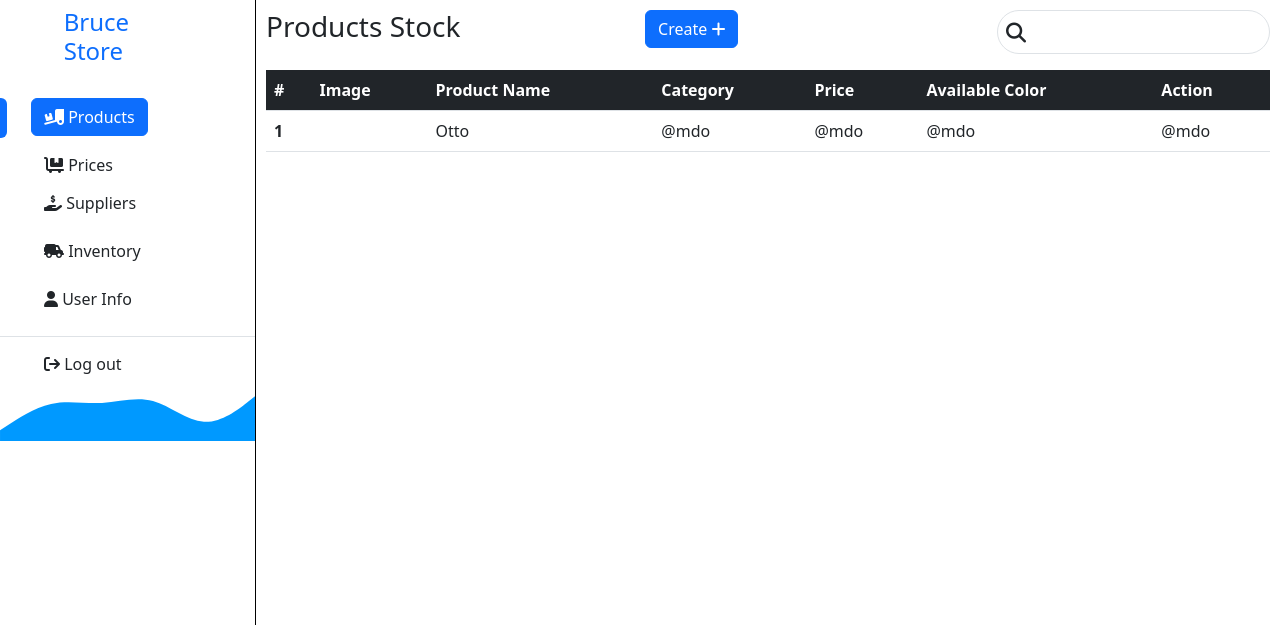
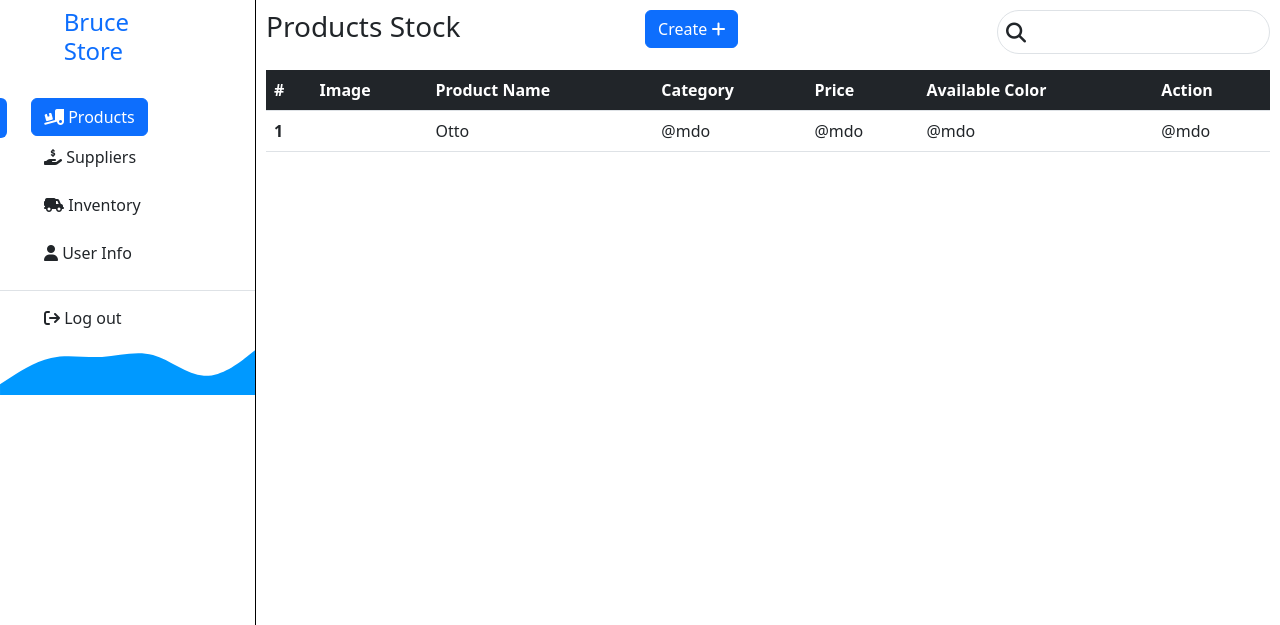
Before and after one commit to RUTAGENGWA-ASANTE-BRUCE/Stock-Management-CodeIgnitor, a CodeIgniter app: page /Stock-Management-CodeIgnitor/index.php/stock/stockProducts/1 in a window 1280 px wide. Shown: the top 625 px of the page. Run offline with CodeIgniter, Linux system fonts and the light colour scheme; data that the repository does not hold is empty; some libraries are stand-ins or nearby versions.

Commit message:
new change

```diff
--- a/stockManagement/application/views/productsStock.php
+++ b/stockManagement/application/views/productsStock.php
@@ -41,14 +41,7 @@
                     Products
                 </a>
             </div>
-            <div class="">
-                <div style="width:7px;height:40px; " class="rounded-end float-start bg-white"></div>
-                <a class="btn bg-white  ms-4 mt-2">
 
-                    <i class="fa-solid fa-cart-flatbed"></i>
-                    Prices
-                </a>
-            </div>
             <div class="">
                 <div style="width:7px;height:40px; " class="rounded-end float-start bg-white"></div>
                 <a class="btn bg-white  ms-4" href="<?php echo base_url().'index.php/Stock/productSuppliers/'.$user['user_id'];?>">
@@ -107,7 +100,7 @@
 
             <div class="d-flex justify-content-between">
                 <h3>Products Stock</h3>
-                <div class="col-2 text-right"><a href="<?php echo base_url().'index.php/User/create';?>" class="btn btn-primary">Create
+                <div class="col-2 text-right"><a href="<?php echo base_url().'index.php/Stock/createProduct/'.$user['user_id'];?>" class="btn btn-primary">Create
                     <i class="fa-solid fa-plus"></i>
                 </a></div>
                 <div class="d-flex flex-row  p-2 border w-2000" style="border-radius:25px;">
```
